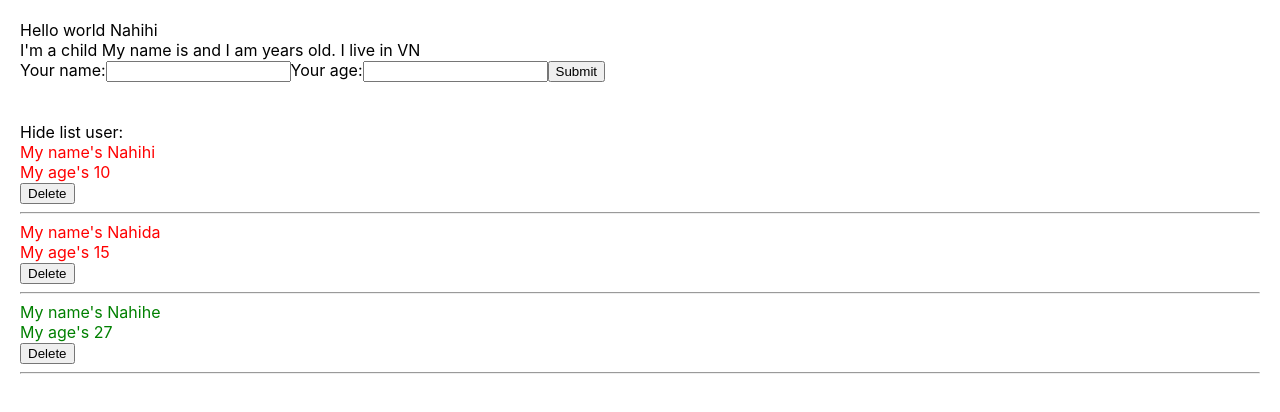
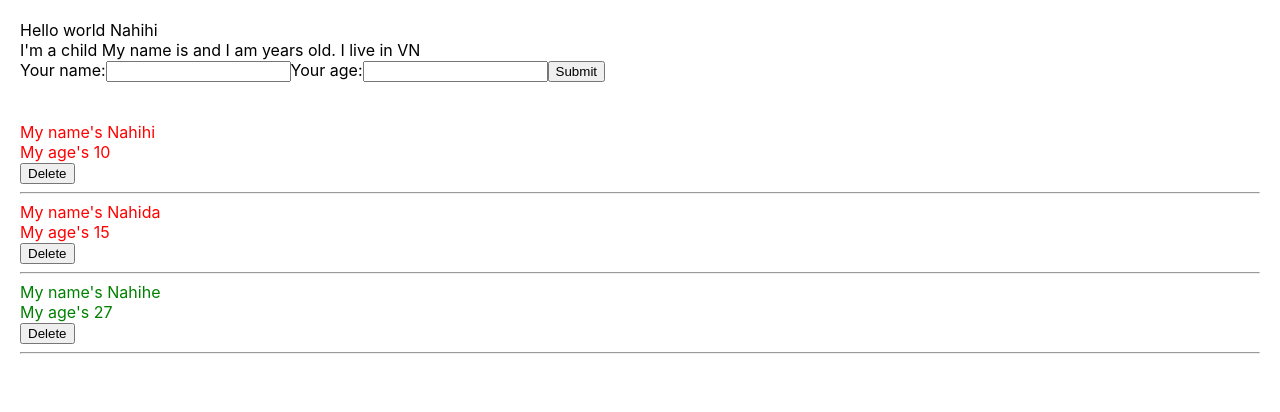
Before and after one commit to leminhtien289/HocReactChapterTwo, a React (Create React App) app: page / in a window 1280 px wide. Shown: the top 412 px of the page. Built offline with nearby package versions, Linux system fonts and the light colour scheme.

Commit message:
React StateFull/Stateless

```diff
--- a/src/components/DisplayInfor.js
+++ b/src/components/DisplayInfor.js
@@ -2,55 +2,50 @@ import React from 'react';
 import './DisplayInfor.scss'
 import logo from './../logo.svg';
 
-class DisplayInfor extends React.Component {
-    constructor(props) {
-        console.log(">>> call constructor: 1")
+//stateless vs statefuls
+// class DisplayInfor extends React.Component {
+//     render() {
+//         console.log(">>> call me render");
 
-        super(props);
+//         //props: properties
+//         // destructuring array/object
+//         const { listUsers } = this.props;//object
 
-        //babel complier
-        this.state = {
-            isShowListUser: true,
-        }
-    }
+//         // template + logic js
+//         return (
+//             <div className='display-infor-container'>
+//                 {true &&
+//                     <>
+//                         {listUsers.map((user) => {
 
-    componentDidMount() {
-        console.log(">>> Call me component did mount");
-        setTimeout(() => {
-            document.title = 'Nahihi'
-        }, 3000);
-    };
+//                             return (
+//                                 <div key={user.id} className={+user.age > 18 ? "green" : "red"}>
+//                                     <div>My name's {user.name}</div>
+//                                     <div>My age's {user.age}</div>
+//                                     <div>
+//                                         <button onClick={() => { this.props.handleDeleteUser(user.id) }}>
+//                                             Delete
+//                                         </button>
+//                                     </div>
+//                                     <hr></hr>
+//                                 </div>
+//                             )
 
-    componentDidUpdate(prevProps, prevState, snapshot) {
-        console.log(">>> Call me component did update", this.props, prevProps);
-        if (this.props.listUsers !== prevProps.listUsers) {
-            if (this.props.listUsers.length == 5)
-                alert("You have 5 users")
-        }
-    };
 
-    handleShowHide = () => {
-        this.setState({
-            isShowListUser: !this.state.isShowListUser,
-        });
-    };
-    render() {
-        console.log(">>> call me render");
+//                         })}
 
-        //props: properties
-        // destructuring array/object
-        const { listUsers } = this.props;//object
+//                     </>
+//                 }
+//             </div>
+//         );
+//     }
+// }
 
-        // template + logic js
+const DisplayInfor = (props) => {
+    const { listUsers } = props;//object
     return (
         <div className='display-infor-container'>
-                {/* <img src={logo} /> */}
-                <div>
-                    <span onClick={() => { this.handleShowHide() }}>
-                        {this.state.isShowListUser === true ? "Hide list user:" : "Show list user:"}
-                    </span>
-                </div>
-                {this.state.isShowListUser &&
+            {true &&
                 <>
                     {listUsers.map((user) => {
 
@@ -59,7 +54,7 @@ class DisplayInfor extends React.Component {
                                 <div>My name's {user.name}</div>
                                 <div>My age's {user.age}</div>
                                 <div>
-                                        <button onClick={() => { this.props.handleDeleteUser(user.id) }}>
+                                    <button onClick={() => { props.handleDeleteUser(user.id) }}>
                                         Delete
                                     </button>
                                 </div>
@@ -74,6 +69,6 @@ class DisplayInfor extends React.Component {
             }
         </div>
     );
-    }
-}
+};
+
 export default DisplayInfor;
```
Lines whose indentation alone changed are shown as unchanged.
